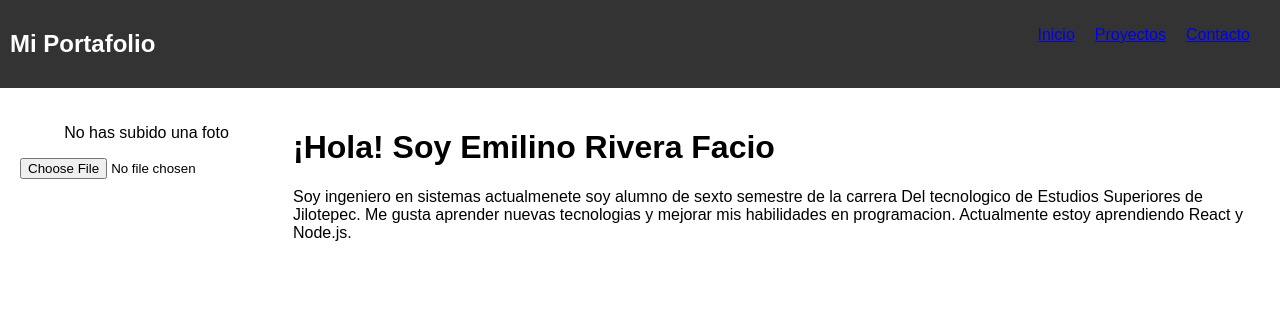
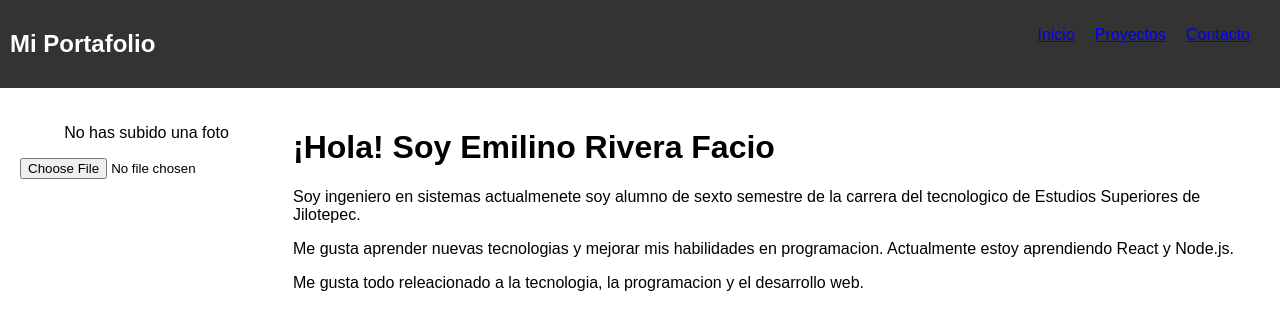
Before and after one commit to emiliano0807/Proyecto3_React, a React (Vite) app: page / in a window 1280 px wide. Shown: the top 330 px of the page. Built offline with nearby package versions, Linux system fonts and the light colour scheme.

Commit message:
Correccion

```diff
--- a/src/components/Contact.jsx
+++ b/src/components/Contact.jsx
@@ -4,10 +4,10 @@ const Contact = () => {
     return (
     <div className="contact">
         <h1><i className="bi bi-envelope-fill"></i> Contacto</h1>
-        <p><i className="bi bi-envelope"></i> Email: contacto@ejemplo.com</p>
-        <p><i className="bi bi-phone"></i> Teléfono: +123 456 7890</p>
-        <p><i className="bi bi-linkedin"></i> <a href="https://linkedin.com/in/tuperfil" target="_blank" rel="noopener noreferrer">LinkedIn</a></p>
-        <p><i className="bi bi-github"></i> <a href="https://github.com/tuusuario" target="_blank" rel="noopener noreferrer">GitHub</a></p>
+        <p><i className="bi bi-envelope"></i> Email: emilianorivfacio@gmail.com</p>
+        <p><i className="bi bi-phone"></i> Teléfono: 5561294090</p>
+        <p><i className="bi bi-linkedin"></i> <a href="https://www.linkedin.com/in/emiliano-rivera-facio-6307a32b4/" target="_blank" rel="noopener noreferrer">LinkedIn</a></p>
+        <p><i className="bi bi-github"></i> <a href="https://github.com/emiliano0807" target="_blank" rel="noopener noreferrer">GitHub</a></p>
     </div>
     );
 };
--- a/src/components/Home.jsx
+++ b/src/components/Home.jsx
@@ -41,8 +41,14 @@ const Home = () => {
         <div className="profile-info">
           <h1>¡Hola! Soy Emilino Rivera Facio</h1>
           <p>Soy ingeniero en sistemas actualmenete soy alumno de sexto semestre de la carrera
-            Del tecnologico de Estudios Superiores de Jilotepec. Me gusta aprender nuevas tecnologias y
-            mejorar mis habilidades en programacion. Actualmente estoy aprendiendo React y Node.js.
+            del tecnologico de Estudios Superiores de Jilotepec.
+          </p>
+          <p>
+            Me gusta aprender nuevas tecnologias y mejorar mis habilidades en programacion.
+            Actualmente estoy aprendiendo React y Node.js.
+          </p>
+          <p>
+            Me gusta todo releacionado a la tecnologia, la programacion y el desarrollo web.
           </p>
         </div>
       </div>
--- a/src/components/Projects.jsx
+++ b/src/components/Projects.jsx
@@ -1,8 +1,7 @@
 import React from 'react';
 
 const projects = [
-    { title: "Proyecto 1", description: "Descripción del Proyecto 1" },
-    { title: "Proyecto 2", description: "Descripción del Proyecto 2" }
+    { title: "Proyecto Agua", description: "Proyecto en produccion para la administracion de usuarios del servicio del agua mi pueblo" },
 ];
 
 const Projects = () => {
```
